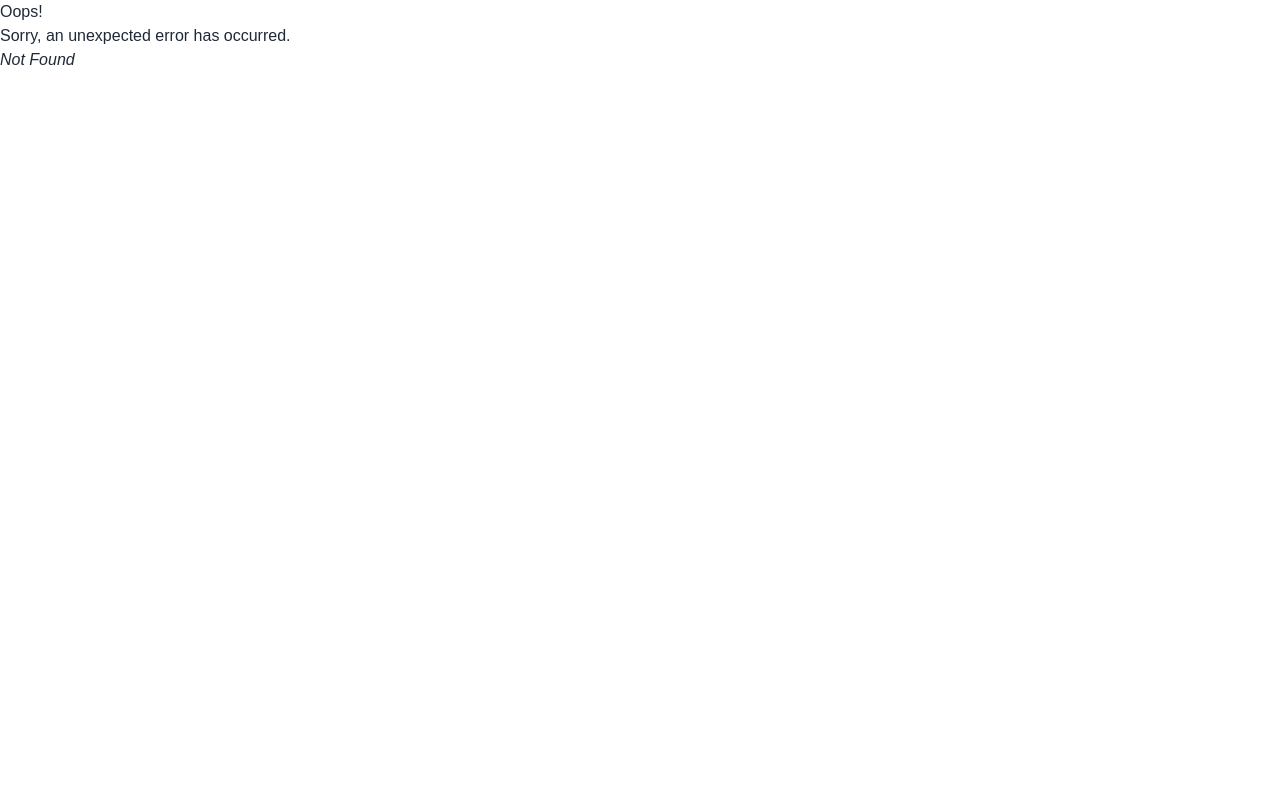
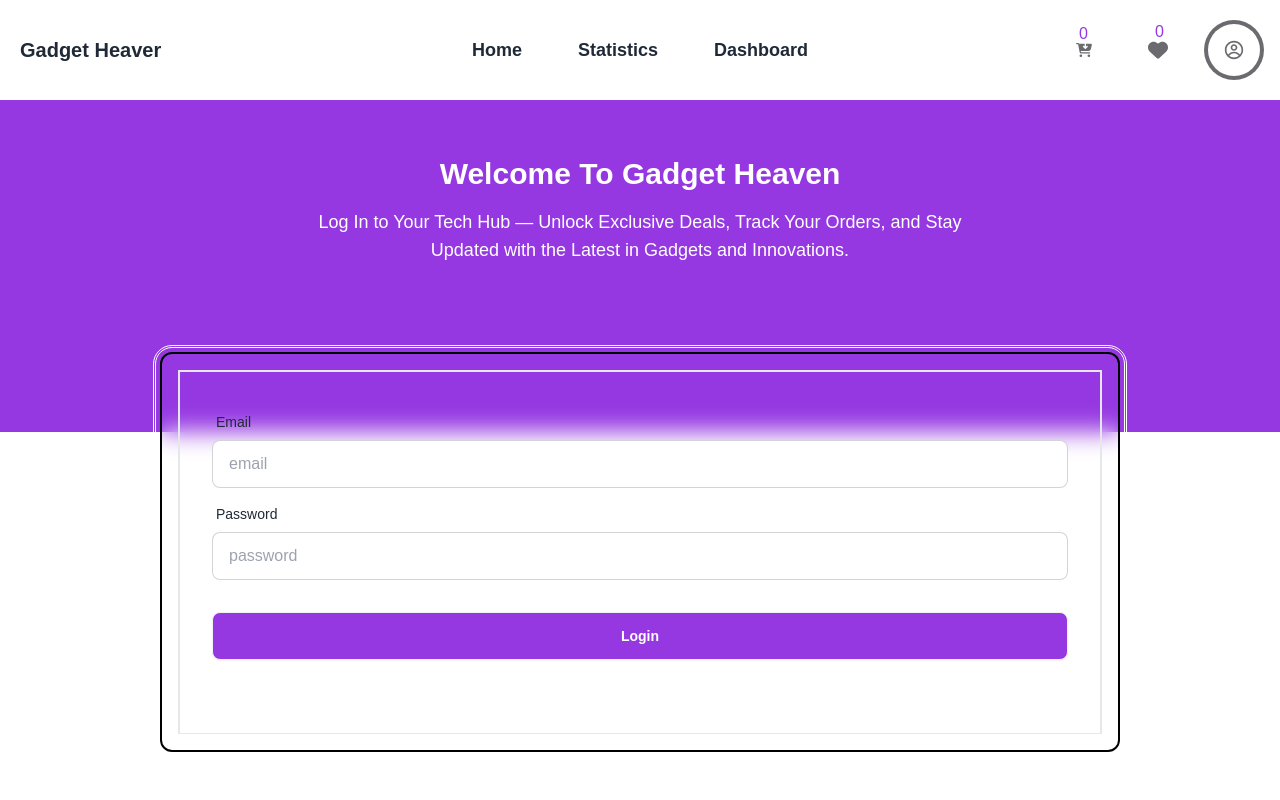
Before and after one commit to ABUNAYEM7/Gadget-Heaven, a React (Vite) app: page /Login in a window 1280 px wide. Before the commit this address had no page. Shown: the top 800 px of the page. Built offline with nearby package versions, Linux system fonts and the light colour scheme.

Commit message:
add login page

```diff
--- a/package.json
+++ b/package.json
@@ -15,6 +15,7 @@
     "match-sorter": "^7.0.0",
     "react": "^18.3.1",
     "react-dom": "^18.3.1",
+    "react-hook-form": "^7.53.1",
     "react-icons": "^5.3.0",
     "react-router-dom": "^6.27.0",
     "sort-by": "^1.2.0"
--- a/src/Utility/utility.js
+++ b/src/Utility/utility.js
@@ -59,4 +59,23 @@
     localStorage.removeItem('products')
 }
 
-export {getStoredProducts,setProducts,getStoredWhishList,setWishList,removeWishList,removeProduct,reset}
+
+const getStoredEmail =()=>{
+    const storedEmail = localStorage.getItem('email')
+    if(storedEmail){
+        return JSON.parse(storedEmail)
+    }
+    return []
+}
+
+
+const setEmail =(email)=>{
+    const storedEmailStr = getStoredEmail()
+    if(storedEmailStr.includes(email)){
+       alert('You are Already Log In')
+    }else{
+        storedEmailStr.push(email)
+        localStorage.setItem('email',JSON.stringify(storedEmailStr))
+    }
+}
+export {getStoredProducts,setProducts,getStoredWhishList,setWishList,removeWishList,removeProduct,reset,setEmail,getStoredEmail}
--- a/src/components/Navbar.jsx
+++ b/src/components/Navbar.jsx
@@ -1,6 +1,7 @@
 import { Link, NavLink, useLocation } from "react-router-dom";
 import { FaCartArrowDown, FaHeart } from "react-icons/fa6";
 import { useCart } from "../Utility/CartContext";
+import { CgProfile } from "react-icons/cg";
 
 const Navbar = () => {
   const { pathname } = useLocation();
@@ -32,9 +33,6 @@
       </li>
     </>
   );
-  const logInClickHandler = () => {
-    console.log("hello");
-  };
   const { cartItems, wishListItems } = useCart();
   return (
     <div
@@ -80,7 +78,7 @@
         <div className="navbar-center hidden lg:flex">
           <ul className="menu menu-horizontal px-1 space-x-6">{links}</ul>
         </div>
-        <div className="navbar-end space-x-6">
+        <div className="navbar-end space-x-3 md:space-x-6">
           <NavLink
             className={({ isActive }) =>
               `p-4  ${
@@ -107,6 +105,16 @@
               {wishListItems.length}
             </h3>
           </NavLink>
+          <NavLink
+          to={'/Login'}
+          className={({ isActive }) =>
+            `p-4 ${
+              isActive ? "ring-4  ring-secondary" : ""
+            } bg-white rounded-full text-secondary hover:ring-4 hover:ring-secondary relative`
+          }
+          >
+            <CgProfile size={20} />
+          </NavLink>
         </div>
       </div>
     </div>
--- a/src/errorPage/Errors.jsx
+++ b/src/errorPage/Errors.jsx
@@ -1,18 +1,24 @@
-import React from "react";
-import { useRouteError } from "react-router-dom";
+import { useNavigate } from "react-router-dom";
 
-const Errors = () => {
-  const error = useRouteError();
-  console.log(error);
+const ErrorPage = ({ error }) => {
+  const navigate = useNavigate();
+
+  // Optional: Default error message if error object is undefined
+  const errorMessage = error ? error.statusText || error.message : "An unexpected error occurred.";
+
   return (
-    <div>
-      <h1>Oops!</h1>
-      <p>Sorry, an unexpected error has occurred.</p>
-      <p>
-        <i>{error.statusText || error.message}</i>
-      </p>
+    <div className="flex flex-col items-center justify-center min-h-screen bg-gray-100 text-center p-6">
+      <h1 className="text-5xl font-bold text-red-600 mb-4">Oops!</h1>
+      <p className="text-lg text-gray-700 mb-2">Sorry, an unexpected error has occurred.</p>
+      <p className="text-md text-gray-500 italic mb-6">{errorMessage}</p>
+      <button
+        onClick={() => navigate("/")}
+        className="px-6 btn bg-highlight text-white rounded-lg hover:text-highlight"
+      >
+        Go Back Home
+      </button>
     </div>
   );
 };
 
-export default Errors;
+export default ErrorPage;
--- /dev/null
+++ b/src/pages/Login.jsx
@@ -0,0 +1,122 @@
+import React, { useEffect, useState } from "react";
+import Info from "../components/Info";
+import { useForm } from "react-hook-form";
+import { getStoredEmail, setEmail } from "../Utility/utility";
+
+const Login = () => {
+    const [isLogin, setIsLogin] = useState(false);
+
+    const { register,
+         handleSubmit,
+          watch,
+          reset,
+          formState: { errors , isSubmitting} } = useForm()
+
+useEffect(()=>{
+    const email =getStoredEmail()
+    if(email.length > 0){
+        const userName = email[0].split('@')[0]
+        alert(`Welcome Dear ${userName}`)
+        setIsLogin(true)
+    }
+},[])
+
+  const onSubmit =async (data) => {
+    await new Promise((resolve)=>setTimeout(resolve,3000))
+    const{email} = data
+    setEmail(email)
+    setIsLogin(true);
+    reset()
+  }
+
+
+  const logOutClickHandler=()=>{
+    localStorage.removeItem('email')
+    setIsLogin(false)
+    alert('You Log Out Successfully')
+  }
+
+  return (
+    <div>
+      <div className="max-w-screen-2xl mx-auto mb-6 bg-highlight  p-4">
+        <div className="max-w-screen-xl mx-auto min-h-[300px]">
+          <Info
+            title={"Welcome To Gadget Heaven"}
+            subtitle={
+              "Log In to Your Tech Hub — Unlock Exclusive Deals, Track Your Orders, and Stay Updated with the Latest in Gadgets and Innovations."
+            }
+          />
+        </div>
+      </div>
+      <section className="min-h-[300px] max-w-screen-xl mx-auto">
+        <div className="md:relative w-3/4 lg:max-w-[1100px] lg:h-[400px]  mx-auto">
+          <div className="h-full outline-offset-4 outline-double outline-white rounded-xl p-4  backdrop-blur-md backdrop-blur-50 lg:absolute lg:-top-52  inset-0 m-auto border-2 border-black">
+            <div className="h-full flex items-center justify-center ">
+              {isLogin
+                ?
+                 <div className="p-4 my-4 space-y-6 flex flex-col items-center">
+                <h3 className="text-2xl font-semibold md:text-3xl md:font-bold text-primary text-center">Thank For Being With Gadget Heaven</h3>
+                <p className="text-xl font-semibold text-dark1 text-center">Grab Your Deal Now</p>
+                <button
+                onClick={logOutClickHandler}
+                 className="w-full btn bg-highlight text-white hover:text-highlight">Log Out</button>
+              </div>
+
+                :
+
+              <form
+              onSubmit={handleSubmit(onSubmit)}
+               className="card-body h-full border-2 border-b">
+                <div className="form-control">
+                  <label className="label">
+                    <span className="label-text">Email</span>
+                  </label>
+                  <input
+                  {...register("email",{ required: true })}
+                    type="email"
+                    placeholder="email"
+                    className="input input-bordered"
+                    required
+                  />
+                </div>
+                <div className="form-control">
+                  <label className="label">
+                    <span className="label-text">Password</span>
+                  </label>
+                  <input
+                  {...register("password",
+                    { required: true,
+                    minLength :{
+                        value :3,
+                        message :'Please enter at least 3 characters'
+                    },
+                    maxLength:{
+                        value :8,
+                        message:' Please enter no more than 8 characters'
+                    }
+                    })}
+                    type="password"
+                    placeholder="password"
+                    className="input input-bordered"
+                    required
+                  />
+                   {errors.password && <p className="my-2 text-xl font-medium text-red-600">{errors.password.message}</p>}
+                </div>
+                <div className="form-control mt-6">
+                  <button
+                   disabled={isSubmitting}
+                   className="btn bg-highlight text-white hover:text-highlight">
+                    {isSubmitting? 'Login...' :'Login'}
+                    </button>
+                </div>
+              </form>
+              }
+            </div>
+          </div>
+        </div>
+      </section>
+    </div>
+  );
+};
+
+export default Login;
```
Also changed, not shown: src/layout/Routes.jsx (+6 -1 lines), 1 other file (tests, documents, lock files or other folders).
